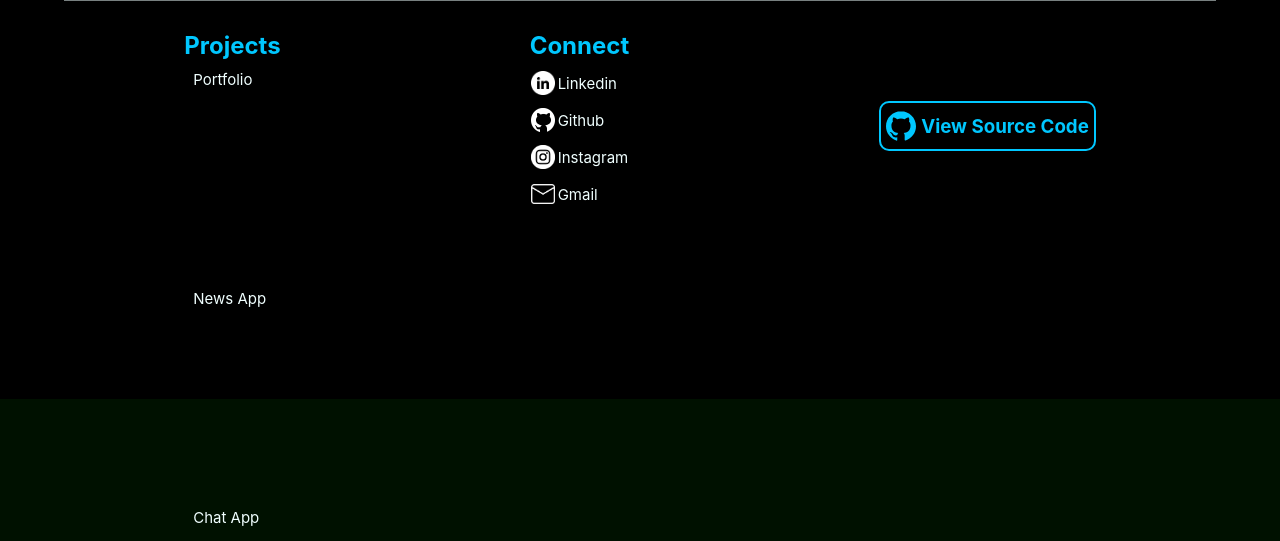
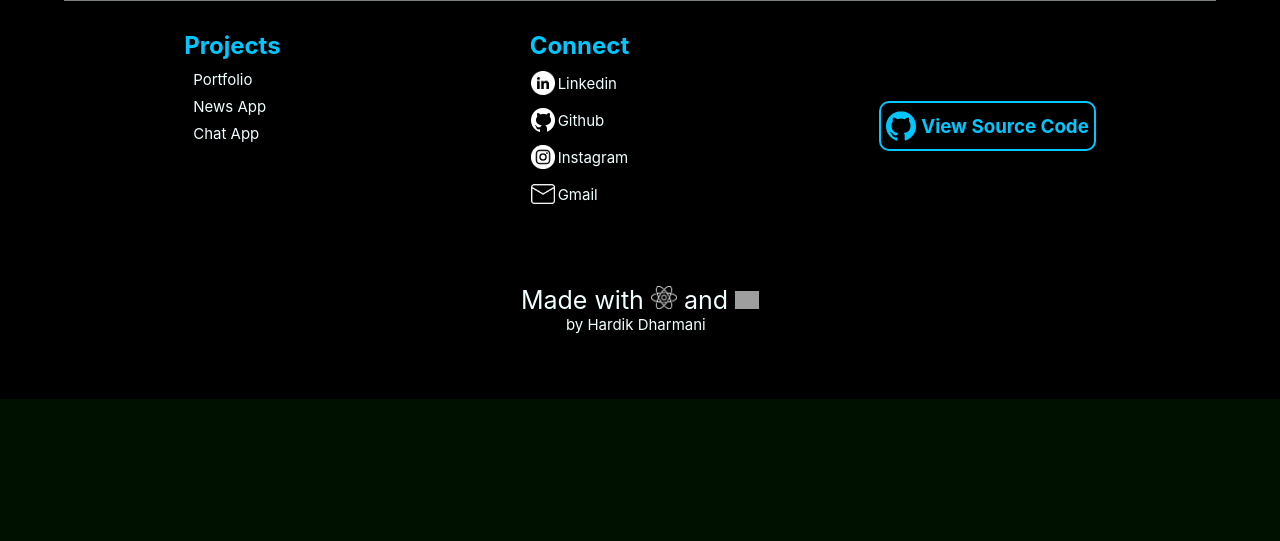
Before and after one commit to Ddharmani3/Portfolio, a React (Create React App) app: page / in a window 1280 px wide. Shown: the part 4425-4966 px from the top of the page. After the commit the page ends 4824 px from the top, so only its background shows below. Built offline with nearby package versions, Linux system fonts and the light colour scheme; grey boxes are pictures that could not be loaded.

Commit message:
updated footer

```diff
--- a/src/components/footer.js
+++ b/src/components/footer.js
@@ -8,7 +8,7 @@ function footer() {
       <div className="fcontent">
         <div className="fproj">
             <h2 style={{"color":"rgb(0 199 255)"}}>Projects</h2>
-          <ul className='projlist'>
+          <ul className='projlistf'>
             <li>Portfolio</li>
             <li>News App</li>
             <li>Chat App</li>
--- a/src/components/project.css
+++ b/src/components/project.css
@@ -36,6 +36,7 @@ body {
 }
 
 .projlist{
+	margin-top: 10px;
 	display: flex;
 	flex-direction: column;
 	gap: 200px;
--- a/src/index.css
+++ b/src/index.css
@@ -217,7 +217,7 @@ code {
   gap: 250px;
 }
 
-.projlist{
+.projlistf{
   cursor: pointer;
   display: flex;
   margin-top: 10px;
```
